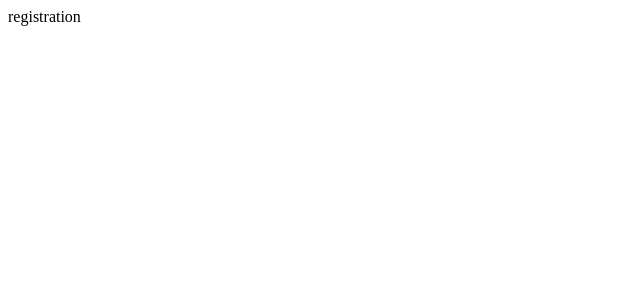
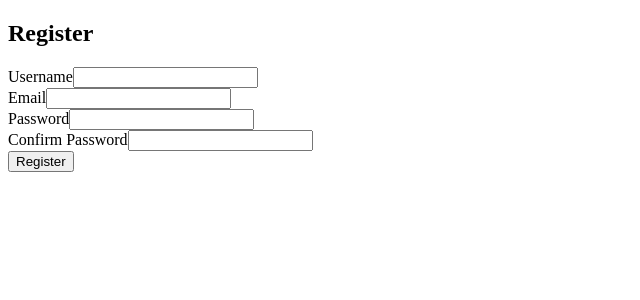
Before and after one commit to ksenia-b/aicore, a React (Vite) app in the folder fe/: page /registration in a window 1280 px wide. Shown: the top 300 px of the page, without its empty margins (0-640 px from the left). Built offline with nearby package versions, Linux system fonts and the light colour scheme.

Commit message:
added registration

```diff
--- a/fe/src/components/Login.jsx
+++ b/fe/src/components/Login.jsx
@@ -25,6 +25,10 @@ const Login = () => {
         }
     };
 
+    const handleRegister = () => {
+        navigate("/registration");
+    };
+
     return (
         <div className="login-container">
             <h2>Login</h2>
@@ -44,6 +48,7 @@ const Login = () => {
                 />
                 <button type="submit">Login</button>
             </form>
+            <button onClick={handleRegister}>Register</button>
         </div>
     );
 };
--- a/fe/src/components/Registration.jsx
+++ b/fe/src/components/Registration.jsx
@@ -1,11 +1,100 @@
-import React from 'react';
+import { useState } from "react";
+import { useNavigate } from "react-router-dom";
 
-const Registration = () => {
+function Registration() {
+    const [formData, setFormData] = useState({
+        username: "",
+        email: "",
+        password: "",
+        confirmPassword: ""
+    });
+
+    const [errors, setErrors] = useState({});
+    const navigate = useNavigate();
+
+    const handleChange = (e) => {
+        setFormData({ ...formData, [e.target.name]: e.target.value });
+    };
+
+    const validateForm = () => {
+        let formErrors = {};
+
+        if (!formData.username) formErrors.username = "Username is required";
+        if (!formData.email) formErrors.email = "Email is required";
+        if (!formData.password) formErrors.password = "Password is required";
+        if (formData.password !== formData.confirmPassword)
+            formErrors.confirmPassword = "Passwords do not match";
+
+        return formErrors;
+    };
+
+    const handleSubmit = (e) => {
+        e.preventDefault();
+        const formErrors = validateForm();
+
+        if (Object.keys(formErrors).length === 0) {
+            console.log("Form submitted", formData);
+
+            navigate("/login");
+        } else {
+            setErrors(formErrors);
+        }
+    };
+
     return (
-        <div>
-            registration
+        <div className="registration-form">
+            <h2>Register</h2>
+            <form onSubmit={handleSubmit}>
+                <div>
+                    <label>Username</label>
+                    <input
+                        type="text"
+                        name="username"
+                        value={formData.username}
+                        onChange={handleChange}
+                    />
+                    {errors.username && <p className="error">{errors.username}</p>}
+                </div>
+
+                <div>
+                    <label>Email</label>
+                    <input
+                        type="email"
+                        name="email"
+                        value={formData.email}
+                        onChange={handleChange}
+                    />
+                    {errors.email && <p className="error">{errors.email}</p>}
+                </div>
+
+                <div>
+                    <label>Password</label>
+                    <input
+                        type="password"
+                        name="password"
+                        value={formData.password}
+                        onChange={handleChange}
+                    />
+                    {errors.password && <p className="error">{errors.password}</p>}
+                </div>
+
+                <div>
+                    <label>Confirm Password</label>
+                    <input
+                        type="password"
+                        name="confirmPassword"
+                        value={formData.confirmPassword}
+                        onChange={handleChange}
+                    />
+                    {errors.confirmPassword && (
+                        <p className="error">{errors.confirmPassword}</p>
+                    )}
+                </div>
+
+                <button type="submit">Register</button>
+            </form>
         </div>
     );
-};
+}
 
 export default Registration;
```
